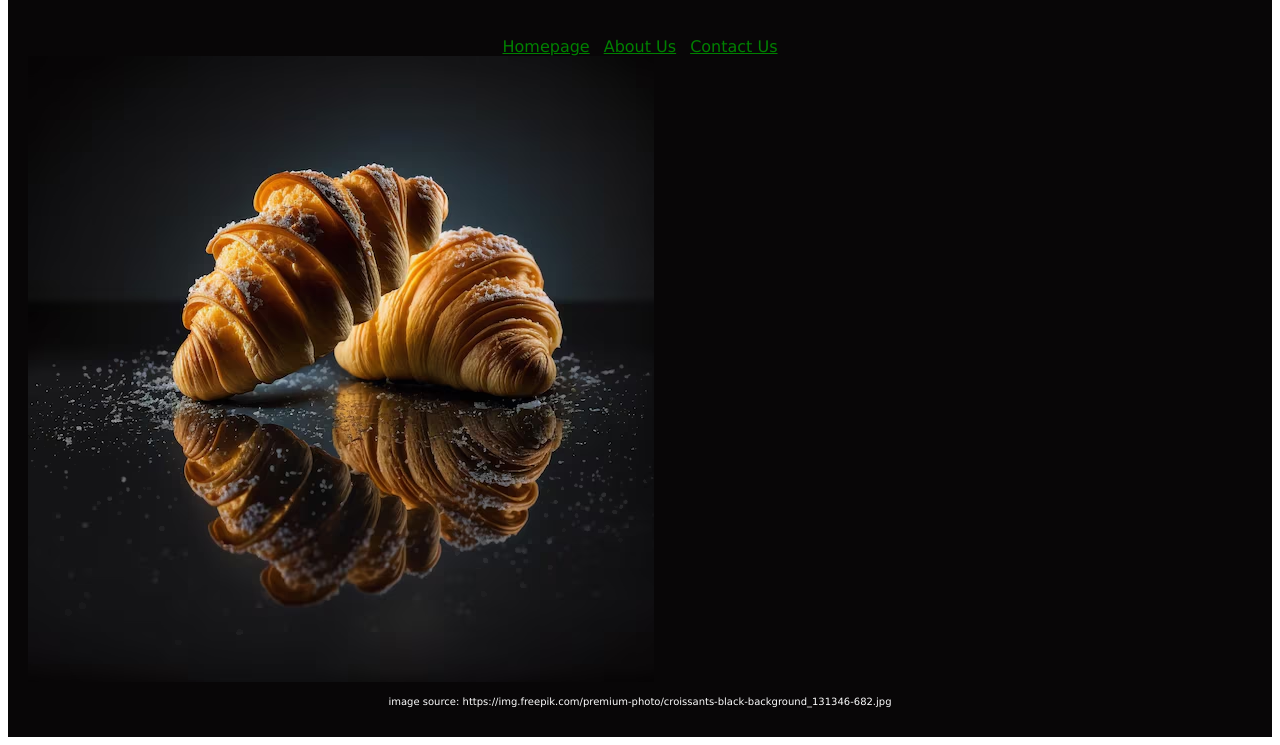
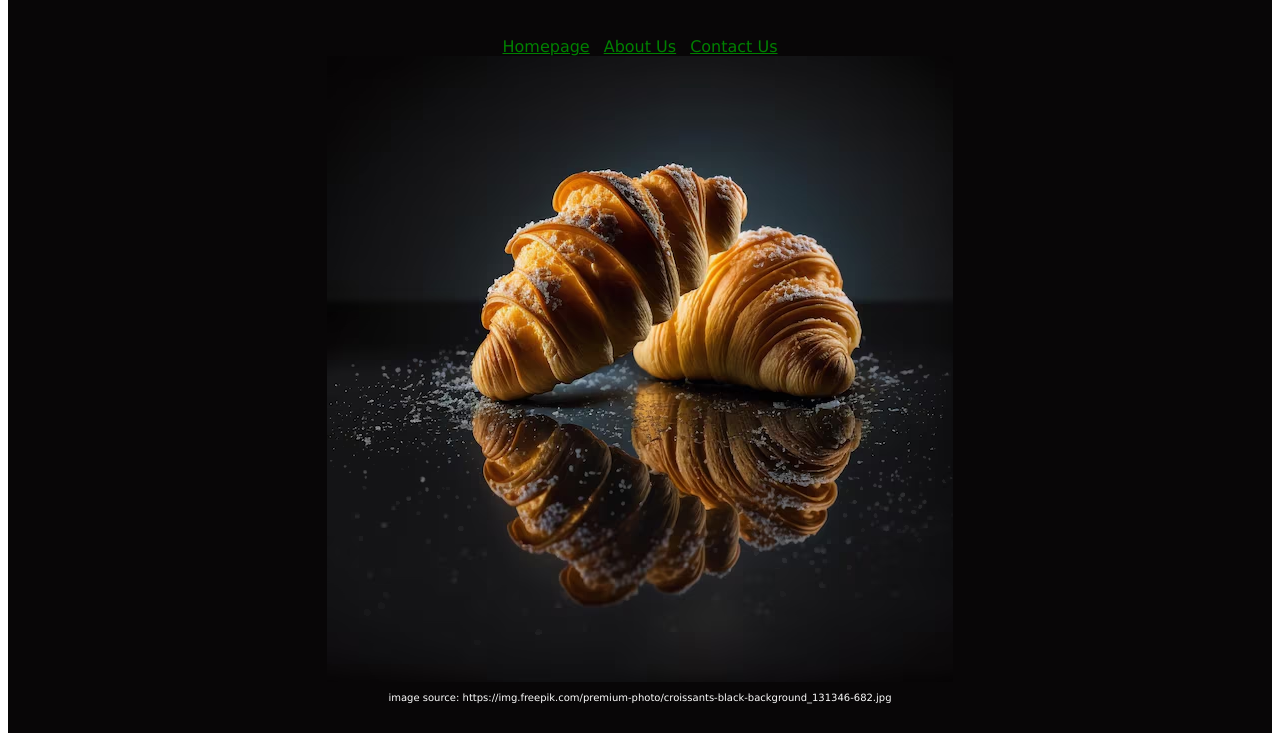
Before and after one commit to nikkitamariefp/multiple-pages-homework, a plain HTML site: page about.html in a window 1280 px wide. Shown: the part 89-834 px from the top of the page. Drawn offline with Linux system fonts and the light colour scheme.

Commit message:
Centered croissant image on about page

```diff
--- a/about.html
+++ b/about.html
@@ -18,7 +18,7 @@
         <a href="/about.html">About Us</a>
         <a href="/contact.html">Contact Us</a>
       </div>
-      <img
+      <img class="croissant-photo"
         src="/images/croissants.avif"
         alt="croissant" />
       <p class="photo-source">
--- a/css/styles.css
+++ b/css/styles.css
@@ -27,6 +27,12 @@ a {
   color: white;
 }
 
+.croissant-photo {
+  display: block;
+  max-width: 100%;
+  margin: auto;
+}
+
 .photo-source {
   font-size: 10px;
 }
```
